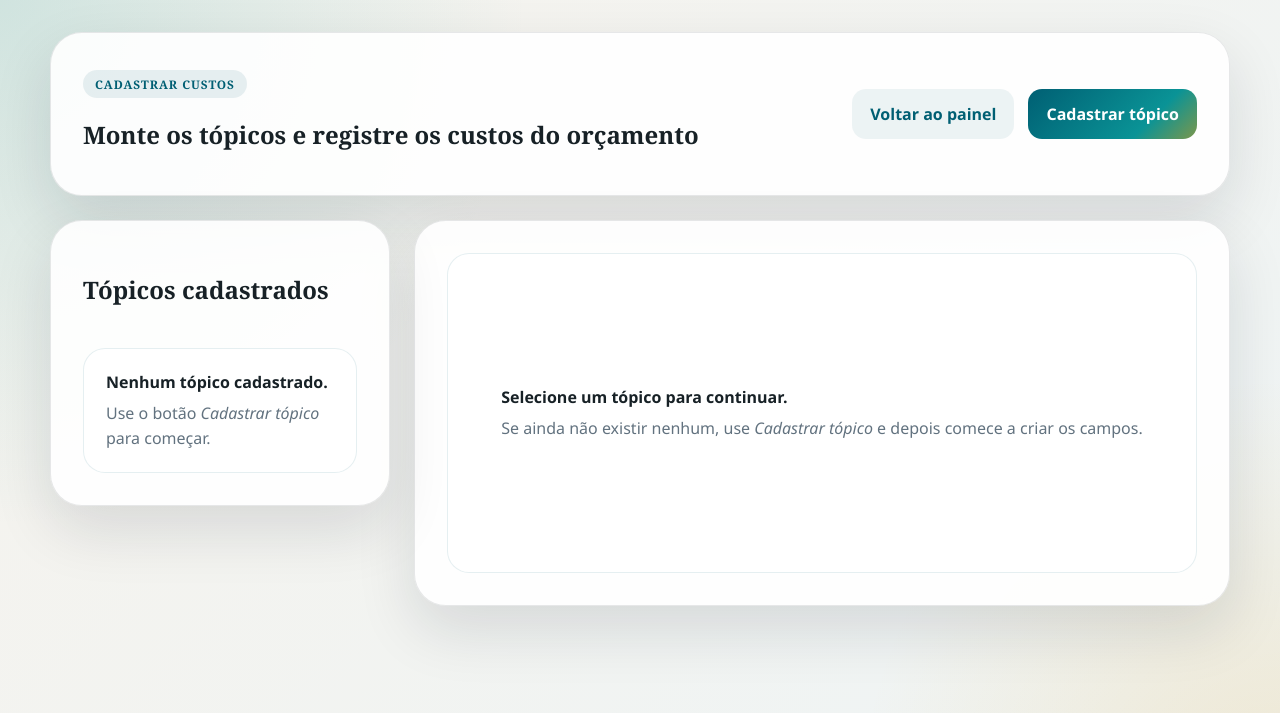
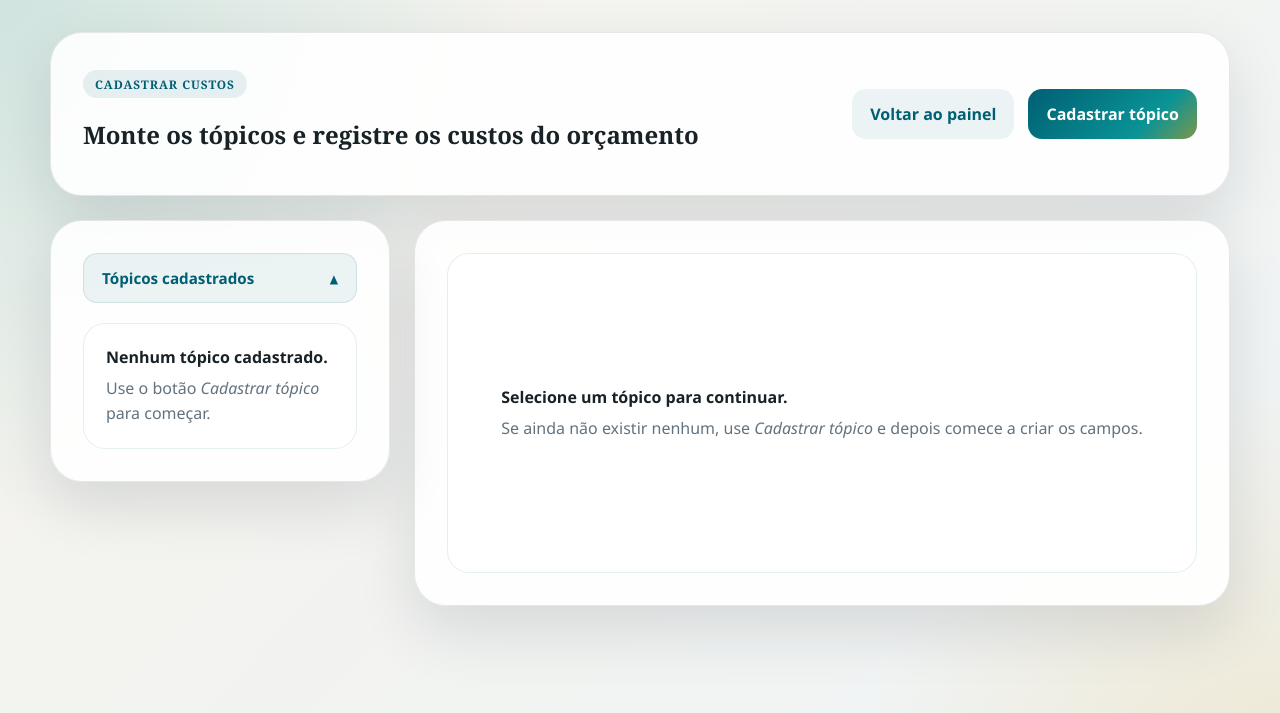
Before and after one commit to fabianopolone123/site_samela_faculdade, a Django app: page /cadastrar-campos/ in a window 1280 px wide. Shown: the top 713 px of the page. Run offline with Django 5.2, Linux system fonts and the light colour scheme; a user stored in the database is signed in.

Commit message:
Coloca lista de topicos em accordion suspensa na sidebar
Botao 'Topicos cadastrados' expande/recolhe a lista. Comeca aberta por padrao.

Co-Authored-By: Claude Sonnet 4.6 <noreply@anthropic.com>

```diff
--- a/static/css/app.css
+++ b/static/css/app.css
@@ -1266,6 +1266,33 @@ tr.is-selected {
     }
 }
 
+/* Accordion da sidebar de tópicos */
+.sidebar-accordion-toggle {
+    display: flex;
+    align-items: center;
+    justify-content: space-between;
+    width: 100%;
+    padding: 14px 18px;
+    border-radius: var(--radius-md);
+    background: rgba(0, 95, 115, 0.07);
+    border: 1px solid rgba(0, 95, 115, 0.12);
+    color: var(--accent);
+    font-family: "Segoe UI", Tahoma, Geneva, Verdana, sans-serif;
+    font-size: 0.95rem;
+    font-weight: 700;
+    cursor: pointer;
+    transition: background 0.2s ease;
+}
+
+.sidebar-accordion-toggle:hover {
+    background: rgba(0, 95, 115, 0.12);
+}
+
+.sidebar-accordion-icon {
+    font-size: 0.75rem;
+    transition: transform 0.2s ease;
+}
+
 /* Caixa de descrição/observação do tópico */
 .topic-description-box {
     display: grid;
--- a/templates/accounts/budget_product_form.html
+++ b/templates/accounts/budget_product_form.html
@@ -33,10 +33,11 @@
 
         <section class="workspace-grid builder-grid">
             <article class="workspace-card builder-sidebar">
-                <div class="builder-sidebar-header">
-                    <h2>Tópicos cadastrados</h2>
-                </div>
-                <div class="topic-list">
+                <button type="button" class="sidebar-accordion-toggle" id="topics-toggle" aria-expanded="true">
+                    <span>Tópicos cadastrados</span>
+                    <span class="sidebar-accordion-icon">▲</span>
+                </button>
+                <div class="topic-list" id="topics-list">
                     {% if topics %}
                         {% for topic in topics %}
                             <a
@@ -413,6 +414,18 @@
             button.addEventListener('click', () => closeModal(button.dataset.closeModal));
         });
 
+        // Accordion da sidebar
+        const topicsToggle = document.getElementById('topics-toggle');
+        const topicsList = document.getElementById('topics-list');
+        if (topicsToggle && topicsList) {
+            topicsToggle.addEventListener('click', () => {
+                const open = topicsToggle.getAttribute('aria-expanded') === 'true';
+                topicsToggle.setAttribute('aria-expanded', !open);
+                topicsList.style.display = open ? 'none' : 'grid';
+                topicsToggle.querySelector('.sidebar-accordion-icon').textContent = open ? '▼' : '▲';
+            });
+        }
+
         // Preservar posição de scroll ao trocar de tópico
         document.querySelectorAll('.topic-card').forEach(link => {
             link.addEventListener('click', () => {
```
